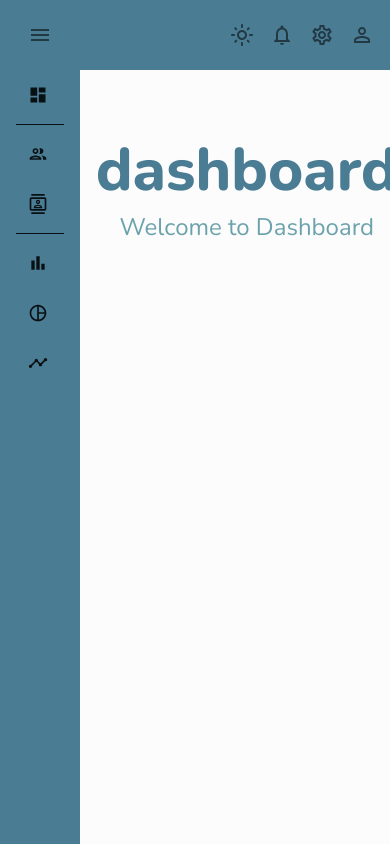
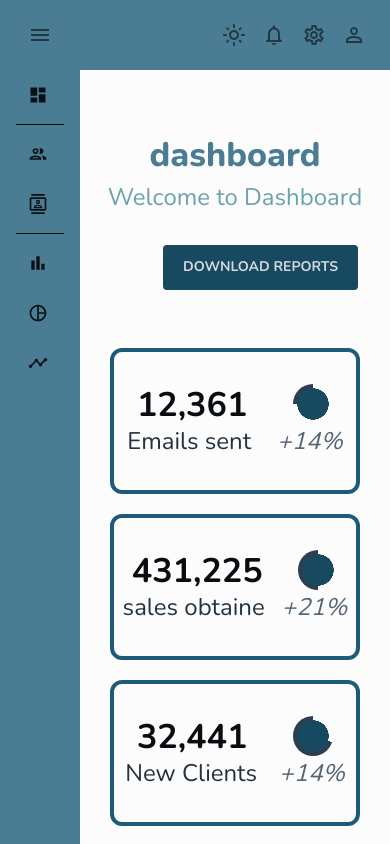
Before and after one commit to ItsEhsanMM/dashboard, a React (Vite) app: page / in a window 390 px wide. Shown: the top 844 px of the page. Built offline with nearby package versions, Linux system fonts and the light colour scheme.

Commit message:
dashboard complete and some responsive fixed

```diff
--- a/src/App.jsx
+++ b/src/App.jsx
@@ -16,17 +16,19 @@ import Bar from "./components/CHARTS/Bar";
 import Pie from "./components/CHARTS/Pie";
 import Line from "./components/CHARTS/Line";
 
+
 function App() {
    const [colorMode, theme] = useMode();
+
    return (
       <colorModeContext.Provider value={colorMode}>
          <ThemeProvider theme={theme}>
             <CssBaseline />
-            <Box display="flex" maxWidth="100dvw">
+            <Box container display="flex">
                <NavSidebar />
-               <Box display="flex" flexDirection="column" width="100%">
+               <Box display="flex" flexDirection="column" minWidth="10%" width='100%'>
                   <Topbar />
-                  <Box ml={2} mt={8}>
+                  <Box  mt={8}>
                      <Routes>
                         <Route path="/*" element={<Navigate to="/" />} />
                         <Route path="/" element={<Dashboard />} />
--- a/src/components/CHARTS/Bar/barchart.jsx
+++ b/src/components/CHARTS/Bar/barchart.jsx
@@ -3,7 +3,7 @@ import { barData as data } from "../../../fakeDatas/mock";
 import { useTheme } from "@mui/material";
 import { colorShades } from "../../../mui/theme";
 
-const Bar = () => {
+const Bar = ({ isDashboard }) => {
    const them = useTheme();
    const colors = colorShades(them.palette.mode);
 
@@ -79,7 +79,7 @@ const Bar = () => {
             tickSize: 5,
             tickPadding: 5,
             tickRotation: 0,
-            legend: "country",
+            legend: isDashboard ? undefined : "country",
             legendPosition: "middle",
             legendOffset: 32,
          }}
@@ -87,7 +87,7 @@ const Bar = () => {
             tickSize: 5,
             tickPadding: 5,
             tickRotation: 0,
-            legend: "food",
+            legend: isDashboard ? undefined : "food",
             legendPosition: "middle",
             legendOffset: -40,
          }}
--- a/src/components/CHARTS/Line/Line.jsx
+++ b/src/components/CHARTS/Line/Line.jsx
@@ -3,7 +3,7 @@ import { lineData as data } from "../../../fakeDatas/mock";
 import { colorShades } from "../../../mui/theme";
 import { useTheme } from "@mui/material";
 
-const Line = () => {
+const Line = ({ isDashboard }) => {
    const theme = useTheme();
    const colors = colorShades(theme.palette.mode);
 
@@ -48,7 +48,7 @@ const Line = () => {
             tickSize: 5,
             tickPadding: 5,
             tickRotation: 0,
-            legend: "transportation",
+            legend: isDashboard ? undefined : "transportation",
             legendOffset: 36,
             legendPosition: "middle",
          }}
@@ -56,7 +56,7 @@ const Line = () => {
             tickSize: 5,
             tickPadding: 5,
             tickRotation: 0,
-            legend: "count",
+            legend: isDashboard ? undefined : "count",
             legendOffset: -40,
             legendPosition: "middle",
          }}
--- /dev/null
+++ b/src/components/Dashboard/StatBox.jsx
@@ -0,0 +1,57 @@
+import { Box, useTheme, Typography } from "@mui/material";
+import { colorShades } from "../../mui/theme";
+import ProgressCircle from "./progressCircle";
+
+const StatBox = ({ title, subtitle, icon, progress, increase }) => {
+   const theme = useTheme();
+   const colors = colorShades(theme.palette.mode);
+
+   return (
+      <Box
+         border={`4px solid ${colors.primary[500]}`}
+         borderRadius={3}
+         py={4}
+         maxWidth="100%"
+         m="10px 30px"
+      >
+         <Box display="flex" justifyContent="space-around">
+            <Box>
+               {/* {icon} */}
+               <Typography
+                  variant="h4"
+                  fontWeight="bold"
+                  sx={{
+                     color: colors.black[100],
+                  }}
+               >
+                  {title}
+               </Typography>
+            </Box>
+            <Box>
+               <ProgressCircle progress={progress} />
+            </Box>
+         </Box>
+         <Box display="flex" justifyContent="space-around">
+            <Typography
+               variant="h5"
+               sx={{
+                  color: colors.black[400],
+               }}
+            >
+               {subtitle}
+            </Typography>
+            <Typography
+               variant="h5"
+               fontStyle="italic"
+               sx={{
+                  color: colors.black[600],
+               }}
+            >
+               {increase}
+            </Typography>
+         </Box>
+      </Box>
+   );
+};
+
+export default StatBox;
--- a/src/components/Dashboard/index.jsx
+++ b/src/components/Dashboard/index.jsx
@@ -1,11 +1,86 @@
-import React from "react";
+import { colorShades } from "../../mui/theme";
 import Header from "../../shared/Header";
+import { Box, Button, Grid, IconButton, Typography, useTheme } from "@mui/material";
+import StatBox from "./StatBox";
+import Line from "../CHARTS/Line/Line";
+import Bar from "../CHARTS/Bar/barchart";
+import Pie from "../CHARTS/Pie/Pie";
 
 const index = () => {
+   const theme = useTheme();
+   const colors = colorShades(theme.palette.mode);
+
    return (
-      <div>
+      <Box>
          <Header title="dashboard" subtitle="Welcome to Dashboard" />
-      </div>
+         <Box display="flex" justifyContent="space-between" alignItems="center">
+            <Box mb={6} mr={4} width="100%" display="flex" justifyContent="flex-end">
+               <Button
+                  sx={{
+                     bgcolor: colors.primary[400],
+                     color: colors.black[900],
+                     fontSize: "14px",
+                     fontWeight: "bold",
+                     p: "10px 20px",
+                  }}
+               >
+                  Download reports
+               </Button>
+            </Box>
+         </Box>
+         {/* Grid */}
+         <Grid container>
+            {/* row 1 */}
+
+            <Grid item xs={12} md={6} lg={4}>
+               <StatBox
+                  title="12,361"
+                  subtitle="Emails sent"
+                  progress="0.75"
+                  increase="+14%"
+               />
+            </Grid>
+            <Grid item xs={12} md={6} lg={4}>
+               <StatBox
+                  title="431,225"
+                  subtitle="sales obtaine"
+                  progress="0.5"
+                  increase="+21%"
+               />
+            </Grid>
+            <Grid item xs={12} md={6} lg={4}>
+               <StatBox
+                  title="32,441"
+                  subtitle="New Clients"
+                  progress="0.3"
+                  increase="+14%"
+               />
+            </Grid>
+            <Grid item xs={12} md={6} lg={4}>
+               <StatBox
+                  title="1,3325,134"
+                  subtitle="Traffic Inbound"
+                  progress="0.8"
+                  increase="+43%"
+               />
+            </Grid>
+            <Grid item xs={12} lg={12}>
+               <Box height="75vh" maxWidth="100%">
+                  <Line isDashboard={true} />
+               </Box>
+            </Grid>
+            <Grid  item xs={12} lg={6}>
+               <Box height="75vh" maxWidth="100%">
+                  <Bar isDashboard={true} />
+               </Box>
+            </Grid>
+            <Grid  item xs={12} lg={6}>
+               <Box height="75vh" maxWidth="100%">
+                  <Pie />
+               </Box>
+            </Grid>
+         </Grid>
+      </Box>
    );
 };
 
--- /dev/null
+++ b/src/components/Dashboard/progressCircle.jsx
@@ -0,0 +1,21 @@
+import { Box, useTheme } from "@mui/material";
+import { colorShades } from "../../mui/theme";
+
+const ProgressCircle = ({ progress = "0.75", size = "40" }) => {
+   const theme = useTheme();
+   const colors = colorShades(theme.palette.mode);
+   const angle = progress * 360;
+   return (
+      <Box
+         sx={{
+            background: `radial-gradient(${colors.primary[400]} 55%, transparent 56%),
+        conic-gradient(transparent 0deg ${angle}deg , ${colors.black[500]} ${angle}deg 360deg)`,
+            width: `${size}px`,
+            height: `${size}px`,
+            borderRadius: "50%",
+         }}
+      />
+   );
+};
+
+export default ProgressCircle;
--- a/src/components/nav/Sidebar.jsx
+++ b/src/components/nav/Sidebar.jsx
@@ -6,7 +6,7 @@ import {
    useTheme,
    useMediaQuery,
 } from "@mui/material";
-import { useEffect, useState } from "react";
+import { createContext, useEffect, useState } from "react";
 import { Sidebar, Menu, MenuItem } from "react-pro-sidebar";
 import { colorShades } from "../../mui/theme";
 import { Link } from "react-router-dom";
@@ -36,6 +36,7 @@ const NavSidebar = () => {
    const [isCollapsed, setIsCollapsed] = useState(true);
    const tablet = useMediaQuery("(min-width:768px)");
 
+
    useEffect(() => {
       tablet && setIsCollapsed(false);
    }, [tablet]);
@@ -43,6 +44,7 @@ const NavSidebar = () => {
    return (
       <Box
          minHeight="100vh"
+         mb={0}
          sx={{
             userSelect: "none",
             "& .ps-menu-button:hover": {
@@ -55,8 +57,9 @@ const NavSidebar = () => {
          }}
       >
          <Sidebar
-            style={{ height: "100%", border: "none" }}
+            style={{ height: "100%", maxWidth: "100%", border: "none" }}
             collapsed={isCollapsed}
+            collapsedWidth="80px"
             backgroundColor={colors.primary[700]}
          >
             <Box
@@ -126,7 +129,6 @@ const NavSidebar = () => {
                   icon={<TimelineOutlinedIcon fontSize="small" />}
                   title="Line Chart"
                />
-
             </Menu>
          </Sidebar>
       </Box>
--- a/src/shared/Header.jsx
+++ b/src/shared/Header.jsx
@@ -1,13 +1,19 @@
-import { Box, Typography, useTheme } from "@mui/material";
+import { Box, Typography, useMediaQuery, useTheme } from "@mui/material";
 import { colorShades } from "../mui/theme";
 
 const Header = ({ title, subtitle }) => {
    const theme = useTheme();
    const colors = colorShades(theme.palette.mode);
+   const mobileSize = useMediaQuery("(min-width : 468px)");
 
    return (
-      <Box mb={4} textAlign='center'>
-         <Typography variant="h2" fontWeight={800} color={colors.primary[700]} mb="5px">
+      <Box mb={4} textAlign="center">
+         <Typography
+            variant={!mobileSize ? "h4" : "h2"}
+            fontWeight={800}
+            color={colors.primary[700]}
+            mb="5px"
+         >
             {title}
          </Typography>
          <Typography variant="h5" color={colors.secondary[600]}>
```
